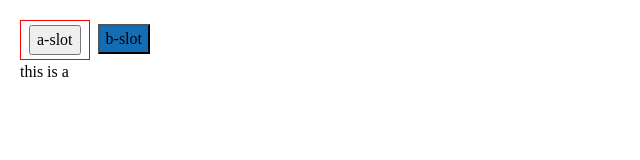
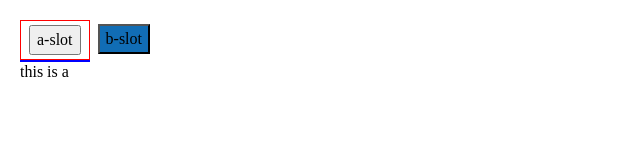
Before and after one commit to wangkaiwd/kui, a Vue app: page / in a window 1280 px wide. Shown: the top 160 px of the page, without its empty margins (0-640 px from the left). Built offline with nearby package versions, Linux system fonts and the light colour scheme.

Commit message:
feat: use nextTick to await after dom update

```diff
--- a/src/components/tabs/tabs.vue
+++ b/src/components/tabs/tabs.vue
@@ -5,20 +5,22 @@
         @click="onChange(item)"
         class="k-tabs-title"
         :class="{active: item.name === modelValue}"
-        v-for="item in items" :key="item.name"
+        v-for="(item,i) in items" :key="item.name"
+        :ref="(el,otherRef) => setItemRef(el,i)"
       >
         <component v-if="item.tabSlot" :is="item.tabSlot" v-bind="item"></component>
         <template v-else>
           {{ item.tab }}
         </template>
       </div>
+      <div ref="lineRef" class="k-tabs-line"></div>
     </div>
     <slot></slot>
   </div>
 </template>
 
 <script lang="ts">
-import { defineComponent, provide, reactive, ref, toRef, toRefs } from 'vue';
+import { computed, defineComponent, nextTick, onMounted, provide, reactive, ref, toRef, toRefs } from 'vue';
 import { TabPaneContext, TabsContext, TabsKey } from '@/components/tabs/types';
 
 export default defineComponent({
@@ -30,6 +32,17 @@ export default defineComponent({
   },
   setup (props, { emit }) {
     const items = ref<TabPaneContext[]>([]);
+    let activeRef: HTMLDivElement | null = null;
+    const lineRef = ref<HTMLDivElement | null>(null);
+    const activeIndex = computed(() => {
+      const index = items.value.findIndex((item) => item.name === props.modelValue);
+      return index === -1 ? 0 : index;
+    });
+    const setItemRef = (el: HTMLDivElement, i: number) => {
+      if (activeIndex.value === i) {
+        activeRef = el;
+      }
+    };
     const addItem = (item: TabPaneContext) => {
       items.value.push(item);
     };
@@ -40,15 +53,30 @@ export default defineComponent({
       }
     };
     // make model property of props keep reactivity
-    provide<TabsContext>(TabsKey, { modelValue: toRef(props, 'modelValue'), addItem, removeItem });
-
     const onChange = (item: TabPaneContext) => {
       emit('update:modelValue', item.name);
       emit('change', item);
+      calculateLinePosition();
     };
+    provide<TabsContext>(TabsKey, { modelValue: toRef(props, 'modelValue'), addItem, removeItem });
+    const calculateLinePosition = () => {
+      // vue source: theory of nextTick
+      nextTick(() => { // must in execute in nextTick callback, otherwise can't get activeRef
+        if (activeRef && lineRef.value) {
+          const { width } = activeRef.getBoundingClientRect();
+          lineRef.value.style.left = width * activeIndex.value + 'px';
+          lineRef.value.style.width = width + 'px';
+        }
+      });
+    };
+    onMounted(() => {
+      calculateLinePosition();
+    });
     return {
       items,
-      onChange
+      onChange,
+      lineRef,
+      setItemRef
     };
   },
 });
@@ -58,6 +86,7 @@ export default defineComponent({
 .k-tabs {
   .k-tabs-navs {
     display: flex;
+    position: relative;
   }
   .k-tabs-title {
     padding: 4px 8px;
@@ -65,5 +94,14 @@ export default defineComponent({
       border: 1px solid red;
     }
   }
+  .k-tabs-line {
+    position: absolute;
+    bottom: -2px;
+    left: 0;
+    width: 0;
+    height: 2px;
+    background-color: blue;
+    transition: all 200ms;
+  }
 }
 </style>
```
Also changed, not shown: src/components/tabs/readme.md.
